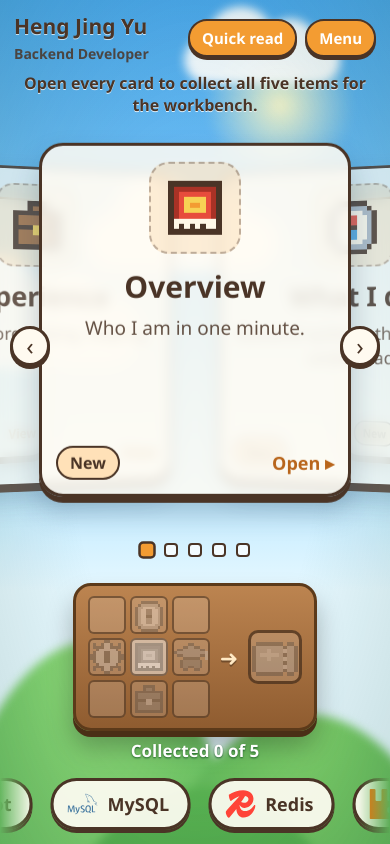
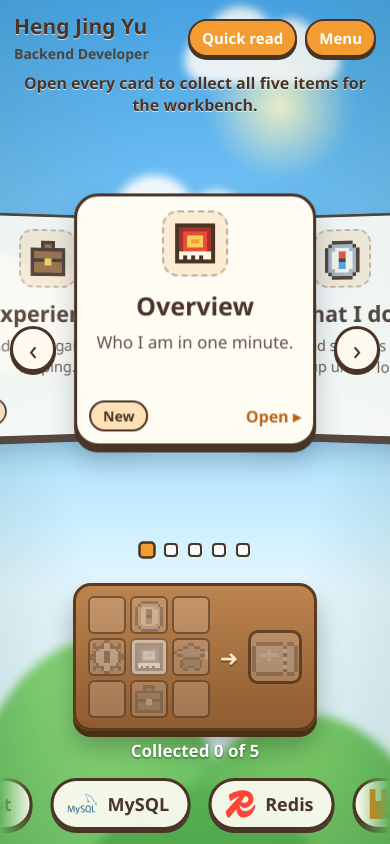
Before and after one commit to jingyu09/Portfolio-JingYu, a React (Vite) app: page / in a window 390 px wide. Built offline with nearby package versions, Linux system fonts and the light colour scheme.

Commit message:
Resize everything

```diff
--- a/src/components/Carousel.css
+++ b/src/components/Carousel.css
@@ -6,7 +6,7 @@
   perspective: 1200px;
   --card-h: clamp(320px, 44svh, 400px);
   --card-w: min(80vw, 420px);
-  touch-action: pan-y;
+  touch-action: none;
   cursor: grab;
   user-select: none;
   -webkit-user-select: none;
@@ -15,7 +15,7 @@
 .carousel-track {
   position: absolute;
   inset: 0 0 34px 0;
-  transform-style: preserve-3d;
+  perspective: 1200px;
 }
 
 .card {
@@ -32,8 +32,7 @@
   text-align: center;
   gap: 8px;
   padding: 20px 18px 16px;
-  background: rgba(255, 252, 244, 0.86);
-  backdrop-filter: blur(6px);
+  background: #fffcf4;
   border: 3px solid #4a3426;
   border-radius: 24px;
   box-shadow: 0 6px 0 #4a3426, 0 16px 28px rgba(20, 50, 80, 0.25);
@@ -198,25 +197,39 @@
 
 @media (max-width: 640px) {
   .carousel {
-    --card-h: clamp(300px, 42svh, 380px);
+    --card-w: min(62vw, 290px);
+    --card-h: clamp(236px, 30svh, 290px);
   }
 
   .card {
-    padding: 16px 14px 14px;
+    padding: 14px 12px 12px;
   }
 
   .card h3 {
-    font-size: 30px;
+    font-size: 25px;
   }
 
   .card p {
-    font-size: 19px;
+    font-size: 17px;
   }
 
-  .nav {
-    width: 40px;
-    height: 40px;
-    font-size: 24px;
+  .card-icon {
+    width: 66px;
+    height: 66px;
+    border-radius: 16px;
+  }
+
+  .card-icon svg {
+    width: 48px;
+    height: 48px;
+  }
+
+  .chip {
+    font-size: 14px;
+  }
+
+  .cta {
+    font-size: 16px;
   }
 }
 
--- a/src/components/Carousel.jsx
+++ b/src/components/Carousel.jsx
@@ -25,15 +25,16 @@ export default function Carousel({ items, index, onChange, viewed, onOpen, openI
     vel: 0,
     raf: 0,
     lastFrame: 0,
-    lastIdx: index
+    lastIdx: index,
+    tapAt: 0
   }).current;
 
   const cardWidth = () => (cardRefs.current[0] ? cardRefs.current[0].offsetWidth : 340);
 
   const paint = () => {
     const cardW = cardWidth();
-    const radius = cardW * 1.05;
-    const theta = 0.52;
+    const radius = cardW * 1.2;
+    const theta = 0.55;
     cardRefs.current.forEach((el, i) => {
       if (!el) return;
       const d = wrap(i - s.pos + n / 2, n) - n / 2;
@@ -42,16 +43,15 @@ export default function Carousel({ items, index, onChange, viewed, onOpen, openI
       const x = Math.sin(a) * radius;
       const z = (Math.cos(a) - 1) * radius * 0.9;
       const rot = -a * 36;
-      let opacity;
-      if (abs <= 1) opacity = 1 - abs * 0.2;
-      else if (abs <= 2) opacity = 0.8 - (abs - 1) * 0.35;
-      else opacity = Math.max(0, 0.45 - (abs - 2) * 1.1);
+      // Only the two neighbours stay visible; cards further away fade out completely,
+      // so the text of overlapping cards never shows through each other.
+      const opacity = abs <= 1 ? 1 - abs * 0.12 : Math.max(0, 0.88 * (2 - abs));
       el.style.transform = `translate(-50%, -50%) translate3d(${x}px, 0, ${z}px) rotateY(${rot}deg) scale(${
-        1 - Math.min(abs, 3) * 0.07
+        1 - Math.min(abs, 3) * 0.09
       })`;
       el.style.opacity = String(opacity);
       el.style.zIndex = String(100 - Math.round(abs * 10));
-      el.style.pointerEvents = abs > 2.4 ? "none" : "auto";
+      el.style.pointerEvents = abs > 1.6 ? "none" : "auto";
       el.classList.toggle("is-center", abs < 0.5);
     });
   };
@@ -145,12 +145,29 @@ export default function Carousel({ items, index, onChange, viewed, onOpen, openI
       s.lastX = e.clientX;
       s.lastT = now;
     };
-    const up = () => {
+    const up = (e) => {
       window.removeEventListener("pointermove", move);
       window.removeEventListener("pointerup", up);
       window.removeEventListener("pointercancel", up);
       if (!s.dragging) return;
       s.dragging = false;
+      // A tap beside the centre card glides to the next card on that side.
+      const center = cardRefs.current[wrap(Math.round(s.pos), n)];
+      if (e.type === "pointerup" && !s.moved && center) {
+        const r = center.getBoundingClientRect();
+        if (e.clientX > r.right + 2) {
+          s.tapAt = performance.now();
+          s.target = Math.round(s.pos) + 1;
+          kick();
+          return;
+        }
+        if (e.clientX < r.left - 2) {
+          s.tapAt = performance.now();
+          s.target = Math.round(s.pos) - 1;
+          kick();
+          return;
+        }
+      }
       const perSecond = (-s.vel / spacing()) * 1000;
       const projected = s.pos + perSecond * 0.22;
       s.target = Math.round(Math.max(s.pos - 2, Math.min(s.pos + 2, projected)));
@@ -162,6 +179,7 @@ export default function Carousel({ items, index, onChange, viewed, onOpen, openI
   };
 
   const activate = (i) => {
+    if (performance.now() - s.tapAt < 600) return;
     if (s.moved) {
       s.moved = false;
       return;
--- a/src/components/ContactTicket.css
+++ b/src/components/ContactTicket.css
@@ -1,25 +1,29 @@
 .ticket-overlay {
-  overflow-y: auto;
+  overflow: hidden;
 }
 
+/* The whole ticket (plus the status line) is scaled down to fit any screen, so every corner
+   stays visible and it is always centred. --fit is set from JS. */
 .ticket-wrap {
-  position: relative;
-  width: min(440px, 96vw);
-  max-height: 98svh;
-  overflow-y: auto;
-  overflow-x: hidden;
-  padding: 10px 6px 14px;
+  --fit: 0.9;
+  position: fixed;
+  left: 50%;
+  top: 50%;
+  width: 460px;
+  padding: 14px 0 6px;
+  transform: translate(-50%, -50%) scale(var(--fit));
+  transform-origin: center center;
   animation: ticket-in 0.4s cubic-bezier(0.2, 0.9, 0.3, 1.2);
 }
 
 @keyframes ticket-in {
   from {
     opacity: 0;
-    transform: translateY(30px) scale(0.92);
+    transform: translate(-50%, calc(-50% + 30px)) scale(calc(var(--fit) * 0.92));
   }
   to {
     opacity: 1;
-    transform: none;
+    transform: translate(-50%, -50%) scale(var(--fit));
   }
 }
 
@@ -256,11 +260,6 @@
   }
 }
 
-/* The status line (Write another) stays pinned to the bottom of the ticket area,
-   so it is visible right after tearing without scrolling. */
 .ticket-status {
-  position: sticky;
-  bottom: 0;
-  z-index: 40;
-  padding-bottom: 6px;
+  min-height: 130px;
 }
--- a/src/components/ContactTicket.jsx
+++ b/src/components/ContactTicket.jsx
@@ -1,4 +1,4 @@
-import { useEffect, useRef, useState } from "react";
+import { useEffect, useLayoutEffect, useRef, useState } from "react";
 import TearTicket from "./reactbits/TearTicket";
 import PeekRating from "./reactbits/PeekRating";
 import { profile } from "../data/portfolio";
@@ -21,6 +21,7 @@ export default function ContactTicket({ onClose }) {
   const [demo, setDemo] = useState(false);
   const [copied, setCopied] = useState(false);
   const closeRef = useRef(null);
+  const wrapRef = useRef(null);
   const copyTimer = useRef(null);
 
   const emailValid = EMAIL_PATTERN.test(email.trim());
@@ -35,6 +36,26 @@ export default function ContactTicket({ onClose }) {
   }, [onClose]);
 
   useEffect(() => () => clearTimeout(copyTimer.current), []);
+
+  // Scale the whole ticket to fit the screen, so it is never cropped or off-centre.
+  useLayoutEffect(() => {
+    const fit = () => {
+      const el = wrapRef.current;
+      if (!el) return;
+      const vv = window.visualViewport;
+      const vw = vv ? vv.width : window.innerWidth;
+      const vh = vv ? vv.height : window.innerHeight;
+      const f = Math.min(0.96, (vw - 16) / el.offsetWidth, (vh - 16) / el.offsetHeight);
+      el.style.setProperty("--fit", String(Math.max(0.4, f)));
+    };
+    fit();
+    window.addEventListener("resize", fit);
+    if (window.visualViewport) window.visualViewport.addEventListener("resize", fit);
+    return () => {
+      window.removeEventListener("resize", fit);
+      if (window.visualViewport) window.visualViewport.removeEventListener("resize", fit);
+    };
+  }, []);
 
   // Tearing the stub (or pressing the fallback button) sends the message.
   const submit = async () => {
@@ -182,7 +203,7 @@ export default function ContactTicket({ onClose }) {
         if (event.target === event.currentTarget) onClose();
       }}
     >
-      <div className="ticket-wrap" role="dialog" aria-modal="true" aria-label="Contact ticket" onKeyDownCapture={guardKeys}>
+      <div ref={wrapRef} className="ticket-wrap" role="dialog" aria-modal="true" aria-label="Contact ticket" onKeyDownCapture={guardKeys}>
         <button ref={closeRef} className="icon-close ticket-close" onClick={onClose} aria-label="Close ticket">
           ×
         </button>
@@ -190,7 +211,7 @@ export default function ContactTicket({ onClose }) {
         <TearTicket
           orientation="vertical"
           width={460}
-          height={755}
+          height={735}
           stubSize={410}
           radius={18}
           holes={14}
```
